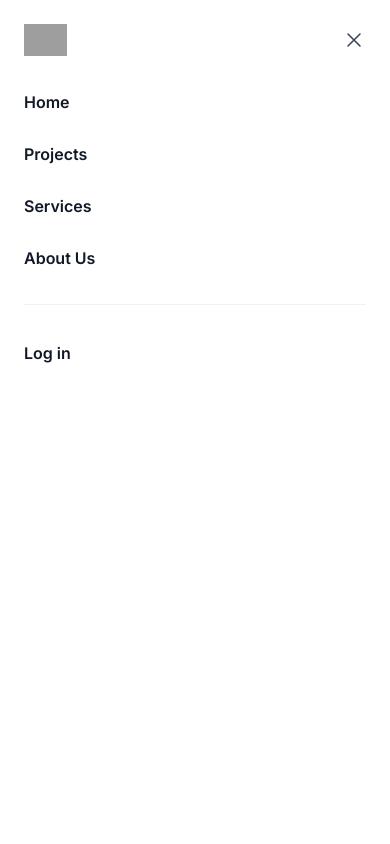
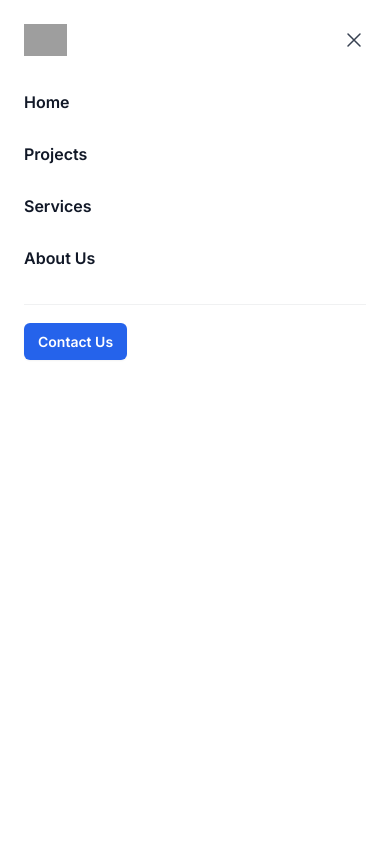
Before and after one commit to fixsl/gento-group-website, a Next.js app: page /about in a window 390 px wide. Both pictures are taken after a click on the button "Open main menu". Shown: the top 844 px of the page. Built offline with nearby package versions, Linux system fonts and the light colour scheme; grey boxes are pictures that could not be loaded.

Commit message:
update mobile navigation

```diff
--- a/components/Header.tsx
+++ b/components/Header.tsx
@@ -23,8 +23,8 @@ const Header = () => {
 
     return (
         <header className="absolute inset-x-0 top-0 z-50">
-            <div className="mx-auto max-w-7xl flex">
-                <div className="px-6 pt-6 lg:max-w-2xl lg:pl-8 lg:pr-0">
+            <div className="mx-auto w-full md:max-w-7xl flex">
+                <div className="px-6 pt-6 w-full lg:max-w-2xl lg:pl-8 lg:pr-0">
                     <nav aria-label="Global" className="flex items-center justify-between lg:justify-start">
                         <a href="#" className="-m-1.5 p-1.5">
                             <span className="sr-only">Your Company</span>
@@ -97,10 +97,10 @@ const Header = () => {
                             </div>
                             <div className="py-6">
                                 <a
-                                    href="#"
-                                    className="-mx-3 block rounded-lg px-3 py-2.5 text-base font-semibold leading-7 text-gray-900 hover:bg-gray-50"
+                                    href="/contact"
+                                    className="rounded-md bg-blue-600 px-3.5 py-2.5 text-sm font-semibold text-white shadow-sm hover:bg-blue-500 focus-visible:outline focus-visible:outline-2 focus-visible:outline-offset-2 focus-visible:outline-blue-600"
                                 >
-                                    Log in
+                                    Contact Us
                                 </a>
                             </div>
                         </div>
```
